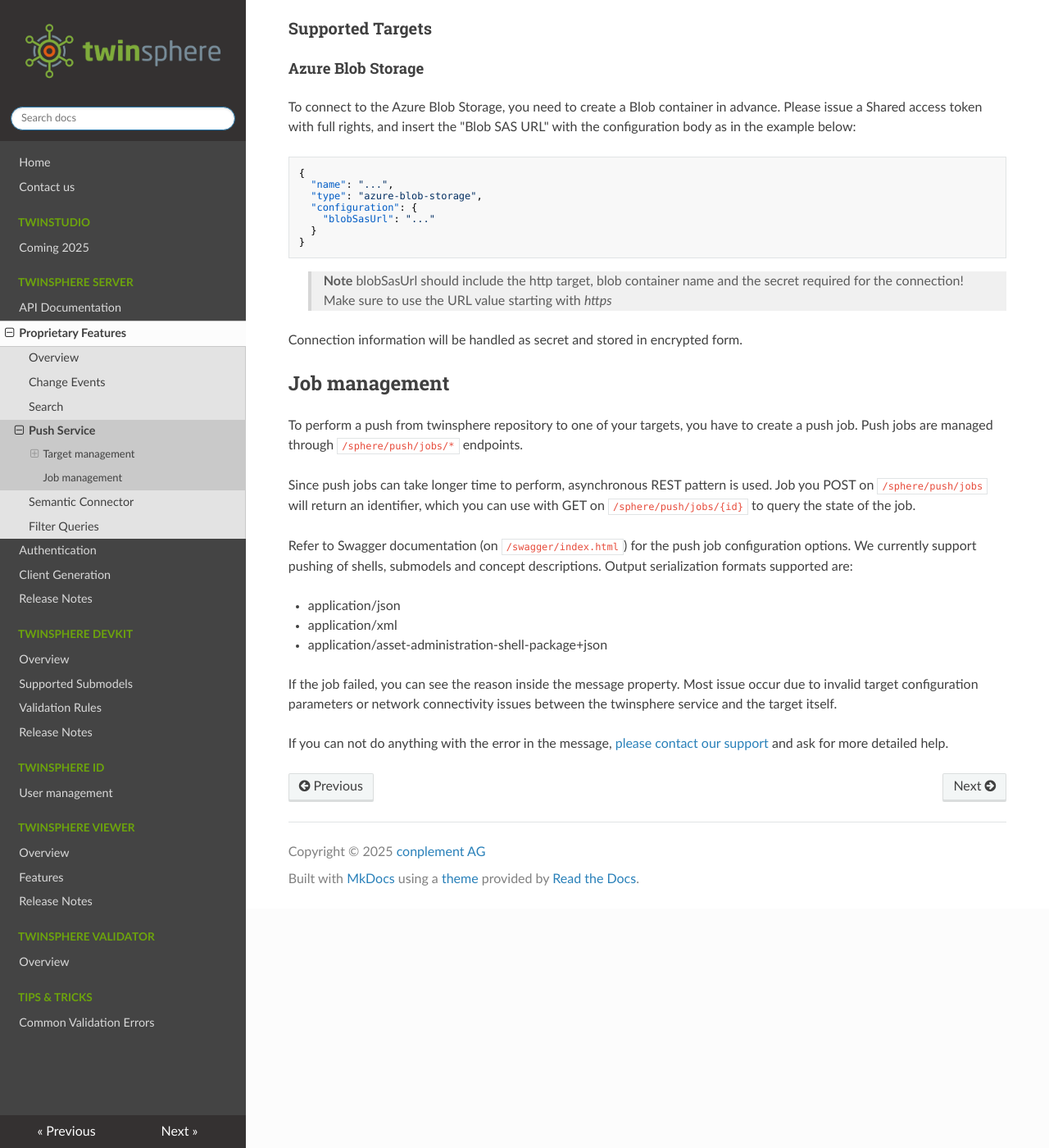
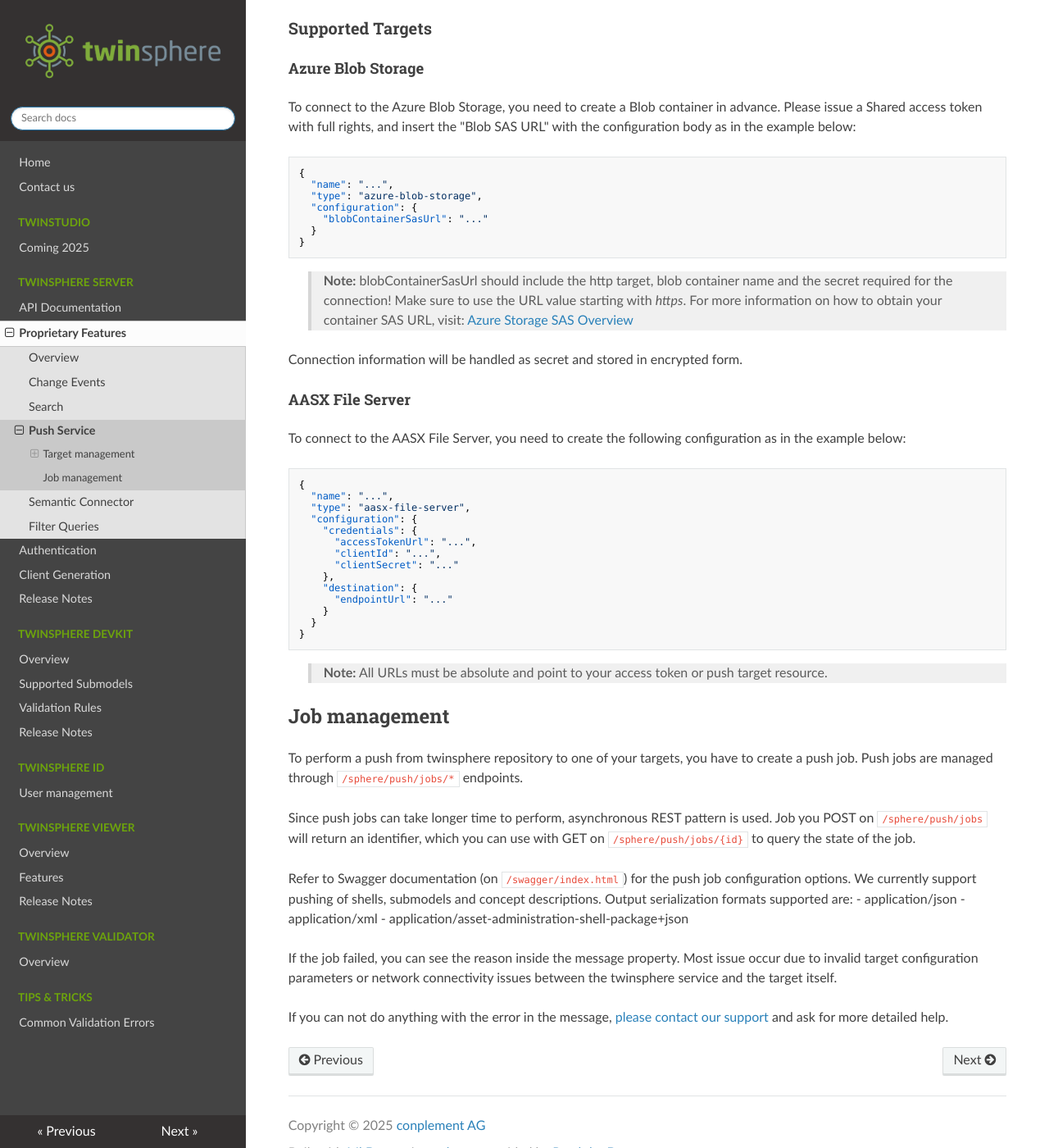
Before and after one commit to twinsphere/twinsphere.github.io, an MkDocs documentation site: the page built from docs/api-push-service.md, in a window 1280 px wide and 1400 px high, scrolled down 557 px. Shown: the whole window at 82% size. Built offline with MkDocs 1.6.1, drawn with Linux system fonts in a browser that asks for light colours; nearby versions of some CDN libraries.

Commit message:
feat(core): added documentation about aasx file server push usage

````diff
--- a/docs/api-push-service.md
+++ b/docs/api-push-service.md
@@ -1,8 +1,6 @@
 # Push Service
 
-The twinsphere push service allows you to push serialized asset administration shells from your twinsphere tenant to any
-of the configurable endpoints. Take a look at the Swagger for more API documentation around each parameter and return
-value.
+The twinsphere push service allows you to push serialized asset administration shells from your twinsphere tenant to any of the configurable endpoints. Take a look at the Swagger for more API documentation around each parameter and return value.
 
 To send AAS data to a desired target, the following procedure must be followed:
 
@@ -13,51 +11,66 @@
 
 Target management is performed through `/sphere/push/targets/*` endpoints.
 
-To create or update a target, use the `/sphere/push/targets/{name}` endpoint (you need to choose a name for the target
-yourself), and post the JSON configuration as the body depending on the target itself (see supported targets below).
+To create or update a target, use the `/sphere/push/targets/{name}` endpoint (you need to choose a name for the target yourself), and post the JSON configuration as the body depending on the target itself (see supported targets below).
 
-> **Note**
+> **Note:**
 > Please make sure that the target is reachable from the internet!
 
 ### Supported Targets
 
 #### Azure Blob Storage
 
-To connect to the Azure Blob Storage, you need to create a Blob container in advance. Please issue a Shared access token
-with full rights, and insert the "Blob SAS URL" with the configuration body as in the example below:
+To connect to the Azure Blob Storage, you need to create a Blob container in advance. Please issue a Shared access token with full rights, and insert the "Blob SAS URL" with the configuration body as in the example below:
 
 ```json
 {
   "name": "...",
   "type": "azure-blob-storage",
   "configuration": {
-    "blobSasUrl": "..."
+    "blobContainerSasUrl": "..."
   }
 }
 ```
 
-> **Note** blobSasUrl should include the http target, blob container name and the secret required for the connection!
-> Make sure to use the URL value starting with *https*
+> **Note:**
+> blobContainerSasUrl should include the http target, blob container name and the secret required for the connection! Make sure to use the URL value starting with *https*. For more information on how to obtain your container SAS URL, visit: [Azure Storage SAS Overview](https://learn.microsoft.com/en-us/azure/storage/common/storage-sas-overview)
 
 Connection information will be handled as secret and stored in encrypted form.
 
+#### AASX File Server
+
+To connect to the AASX File Server, you need to create the following configuration as in the example below:
+
+```json
+{
+  "name": "...",
+  "type": "aasx-file-server",
+  "configuration": {
+    "credentials": {
+      "accessTokenUrl": "...",
+      "clientId": "...",
+      "clientSecret": "..."
+    },
+    "destination": {
+      "endpointUrl": "..."
+    }
+  }
+}
+```
+> **Note:**
+> All URLs must be absolute and point to your access token or push target resource.
+
 ## Job management
 
-To perform a push from twinsphere repository to one of your targets, you have to create a push job. Push jobs are
-managed through `/sphere/push/jobs/*` endpoints.
+To perform a push from twinsphere repository to one of your targets, you have to create a push job. Push jobs are managed through `/sphere/push/jobs/*` endpoints.
 
-Since push jobs can take longer time to perform, asynchronous REST pattern is used. Job you POST on `/sphere/push/jobs`
-will return an identifier, which you can use with GET on `/sphere/push/jobs/{id}` to query the state of the job.
+Since push jobs can take longer time to perform, asynchronous REST pattern is used. Job you POST on `/sphere/push/jobs` will return an identifier, which you can use with GET on `/sphere/push/jobs/{id}` to query the state of the job.
 
-Refer to Swagger documentation (on `/swagger/index.html`) for the push job configuration options. We currently support
-pushing of shells, submodels and concept descriptions. Output serialization formats supported are:
-
+Refer to Swagger documentation (on `/swagger/index.html`) for the push job configuration options. We currently support pushing of shells, submodels and concept descriptions. Output serialization formats supported are:
 - application/json
 - application/xml
 - application/asset-administration-shell-package+json
 
-If the job failed, you can see the reason inside the message property. Most issue occur due to invalid target
-configuration parameters or network connectivity issues between the twinsphere service and the target itself.
+If the job failed, you can see the reason inside the message property. Most issue occur due to invalid target configuration parameters or network connectivity issues between the twinsphere service and the target itself.
 
-If you can not do anything with the error in the message, [please contact our support](contact.md) and ask for more
-detailed help.
+If you can not do anything with the error in the message, [please contact our support](contact.md) and ask for more detailed help.
````
